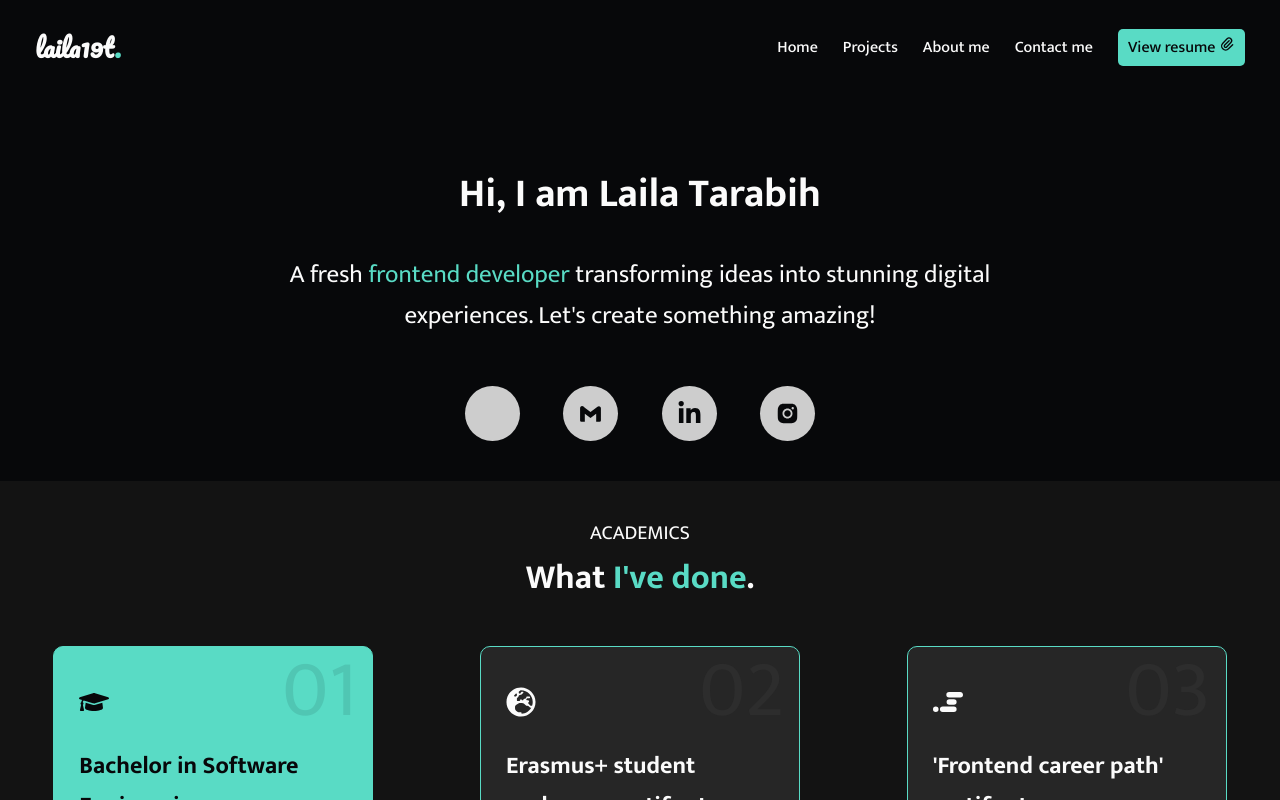
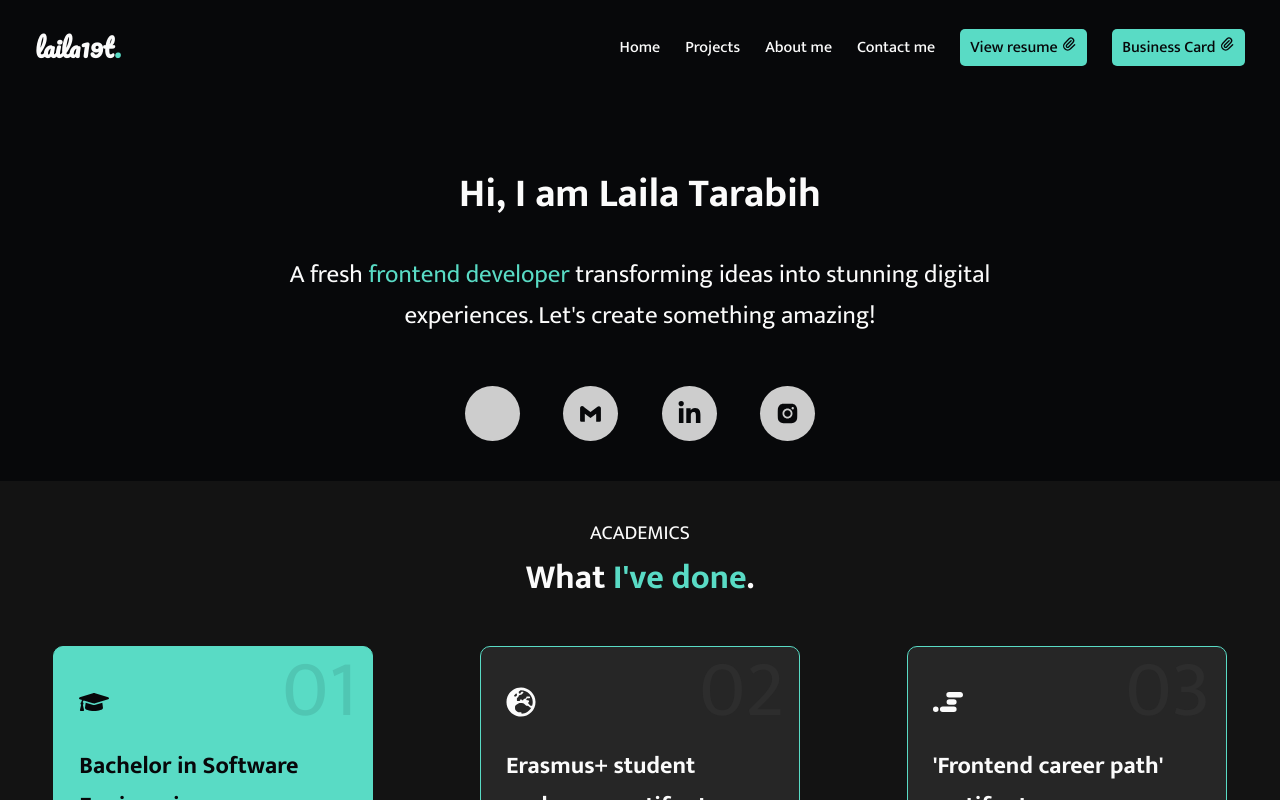
Before and after one commit to Leila19t/Portfolio, a React (Vite) app: page / in a window 1280 px wide. Shown: the top 800 px of the page. Built offline with nearby package versions, Linux system fonts and the light colour scheme; some icons are missing.

Commit message:
sections to views

```diff
--- a/src/sections/Header.jsx
+++ b/src/views/Header.jsx
@@ -22,6 +22,7 @@ export default function Header() {
                     Contact me
                 </HashLink>
                 <a className="resume-btn hidden" href={CV} download="CV.pdf">View resume <HiOutlinePaperClip/></a>
+                <a className="resume-btn hidden" href={'https://player.onirix.com/projects/9d823a933f3446d2a88338f33a067656/webar?token=eyJhbGciOiJIUzI1NiIsInR5cCI6IkpXVCJ9.eyJ1c2VySWQiOjQyOTExLCJwcm9qZWN0SWQiOjg3NTkwLCJyb2xlIjozLCJpYXQiOjE3MjU0MzIzOTZ9.hlTaF5Jrwxt1qgX02zSISGSBR1DjNRTj-7aQZUcd3cs&background=alpha&preview=false&hide_controls=false&ar_button=false'} >Business Card <HiOutlinePaperClip/></a>
             </div>
         </nav>
     )
```
Also changed, not shown: src/App.jsx (+6 -6 lines), src/views/About.jsx (renamed from src/sections/About.jsx), src/views/Contact.jsx (renamed from src/sections/Contact.jsx), src/views/Footer.jsx (renamed from src/sections/Footer.jsx), src/views/Home.jsx (renamed from src/sections/Home.jsx), src/views/Projects.jsx (renamed from src/sections/Projects.jsx).
